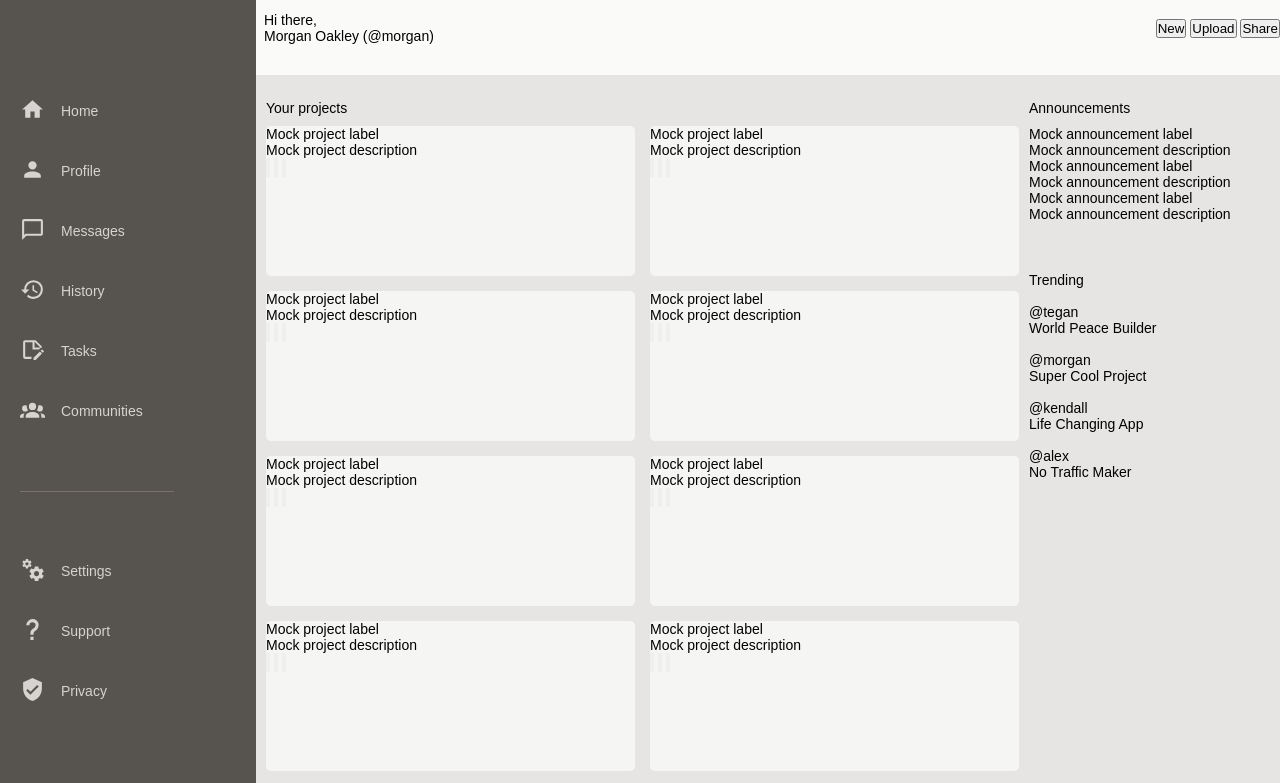
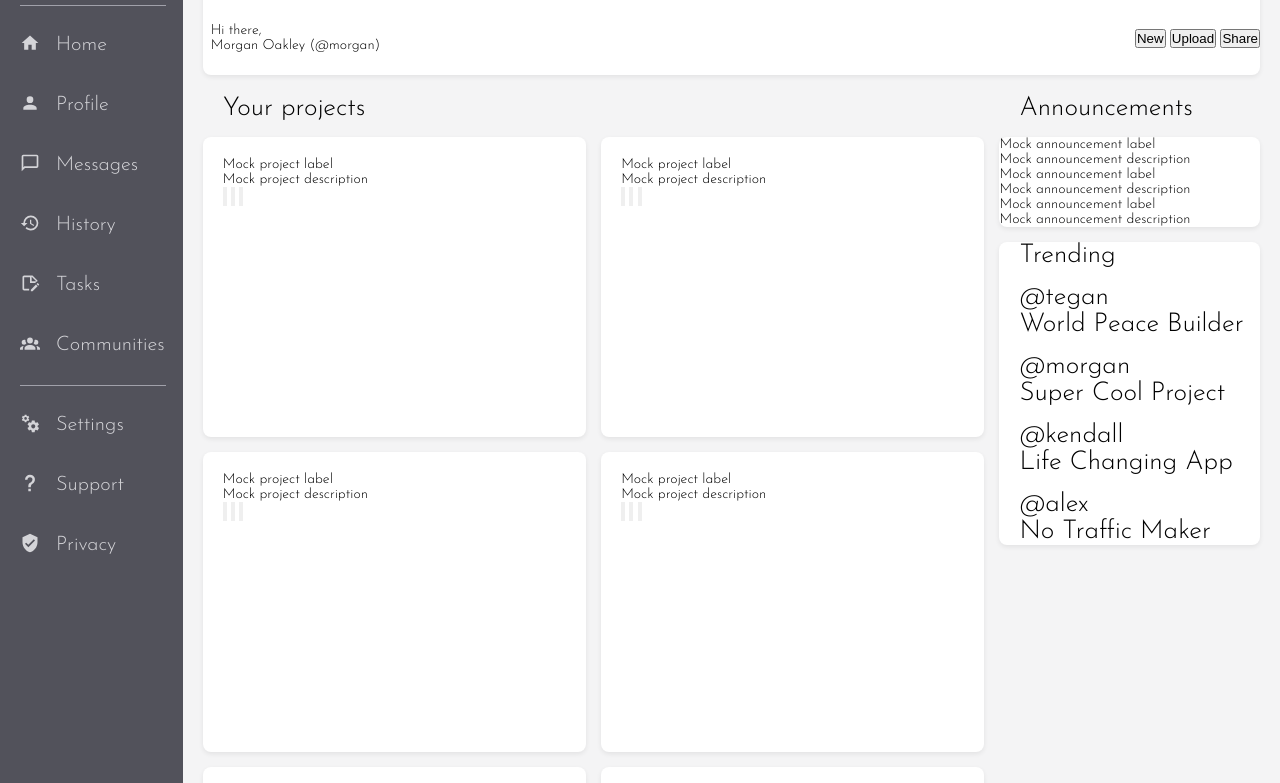
Before and after one commit to sevleo/TOP-Dashboard, a plain HTML site: page index.html in a window 1280 px wide. Shown: the part 75-858 px from the top of the page. Drawn offline with Linux system fonts and the light colour scheme.

Commit message:
Improve navigation divider width and centering

```diff
--- a/index.html
+++ b/index.html
@@ -6,6 +6,9 @@
     <title>Document</title>
     <link rel="stylesheet" href="styles.css">
     <script src="js.js"></script>
+    <link rel="preconnect" href="https://fonts.googleapis.com">
+    <link rel="preconnect" href="https://fonts.gstatic.com" crossorigin>
+    <link href="https://fonts.googleapis.com/css2?family=Josefin+Sans:wght@100;300&display=swap" rel="stylesheet">
 </head>
 <body>
     <div class="container">
--- a/styles.css
+++ b/styles.css
@@ -1,10 +1,13 @@
 /* General styles */
+
+
 
 * {
     margin: 0;
     padding: 0;
     box-sizing: border-box;
     list-style-type: none;
+    /* font-family: Arial, Helvetica, sans-serif; */
 }
 
 :root {
@@ -29,7 +32,7 @@
     --sky-950: #082f49; */
 
     /* Color palette (Zinc) */
-    /* --sky-50: #fafafa;
+    --sky-50: #fafafa;
     --sky-100: #f4f4f5;
     --sky-200: #e4e4e7;
     --sky-300: #d4d4d8;
@@ -39,10 +42,10 @@
     --sky-700: #3f3f46;
     --sky-800: #27272a;
     --sky-900: #18181b;
-    --sky-950: #09090b; */
+    --sky-950: #09090b;
 
      /* Color palette (Stone) */
-     --sky-50: #fafaf9;
+     /* --sky-50: #fafaf9;
      --sky-100: #f5f5f4;
      --sky-200: #e7e5e4;
      --sky-300: #d6d3d1;
@@ -52,15 +55,15 @@
      --sky-700: #44403c;
      --sky-800: #292524;
      --sky-900: #1c1917;
-     --sky-950: #0c0a09;
+     --sky-950: #0c0a09; */
 
 
     --menu-icon-color: var(--sky-300);
-    --menu-icon-color-hover: var(--sky-50);
+    --menu-icon-color-hover: var(--sky-400);
 }
 
 html {
-    font-family: sans-serif;
+    font-family: 'Josefin Sans', sans-serif;
     font-size: 14px;
     height: 100vh;
 }
@@ -74,7 +77,7 @@ body {
 
 .container {
     display: grid;
-    grid-template-columns: 1fr 4fr;
+    grid-template-columns: 1fr 6fr;
     grid-template-rows: 150px 1fr;
 }
 
@@ -89,51 +92,62 @@ body {
     display: grid;
     align-content: start;
     min-width: 170px;
-    grid-template-rows: minmax(50px, 7vh) auto 1fr;
+    grid-template-rows: minmax(70px, 7vh) auto 1fr;
+    font-size: 20px;
     /* gap: 3vh; */
     position: relative;
 
     /* width: 20%; */
     /* position: fixed; */
 
+
 }
 
 .navigation-header {
     padding-left: 20px;
     font-size: 25px;
-    color: var(--sky-50);
+    color: var(--sky-100);
     position: absolute;
     top: 0px;
     left: 0px;
 }
 
-.navigation-menu {
-    margin-top: 100px;
-    margin-bottom: 50px;
-}
-
-.navigation-additional-menu {
-    margin-top: 50px;
-}
+/* .navigation-header > p {
+    margin-top: 10px;
+} */
 
 .navigation > div:nth-child(1),
 .navigation > div:nth-child(2),
 .navigation > div:nth-child(3) {
     position: relative;
     .image > svg {
-        height: 25px;
+        height: 20px;
         width: auto;
         margin-right: 2vh;
     }
 }
 
+.navigation > div:nth-child(2) {
+    margin-top: 20px;
+}
+
+.navigation > div:nth-child(3) {
+    margin-top: 20px;
+}
+
+
+.navigation > div:nth-child(2)::before,
 .navigation > div:nth-child(3)::before {
     content: "";
+    display: block;
     position: absolute;
-    height: 1px;
-    width: 60%;
-    background-color: var(--sky-500);
-    top: -50px;
+    height: 0.5px;
+    width: 80%;
+    background-color: var(--sky-400);
+    justify-self: center;
+    margin-left: auto;
+    margin-right: auto;
+    top: -10px;
     left: 20px;
 }
 
@@ -148,6 +162,7 @@ ul > li {
     /* margin-top: 20px; */
     height: 60px;
     padding-left: 20px;
+    cursor: pointer;
 }
 
 
@@ -156,10 +171,14 @@ ul > li {
 .header {
     grid-column: 2 / 3;
     grid-row: 1 / 2;
-    background-color: aqua;
+    border-radius: 8px;
     display: grid;
     grid-template: minmax(50px, 7vh) 1fr / 1fr;
     min-height: 75px;
+    margin-top: 20px;
+    margin-left: 20px;
+    margin-right: 20px;
+    box-shadow:  0px 2px 5px rgba(0, 0, 0, 0.075);
 }
 
 .header svg {
@@ -199,9 +218,10 @@ ul > li {
     display: grid;
     grid-template-columns: 3fr 1fr;
     grid-template-rows: auto auto;
-    gap: 10px;
-    margin-left: 10px;
-    margin-top: 25px;
+    gap: 15px;
+    margin-left: 20px;
+    margin-right: 20px;
+    margin-top: 20px;
 }
 
 .content-projects {
@@ -209,35 +229,68 @@ ul > li {
     grid-row: 2 / 3;
     grid-template-columns: repeat(auto-fit, minmax(300px, 1fr));
     gap: 15px;
+    /* margin-right: 10px; */
+}
+
+.project {
+    background-color: var(--sky-100);
+    border-radius: 8px;
+    height: 300px;
+
+    /* box-shadow: 2px 2px 8px 1px #68765381; */
+    box-shadow:  0px 2px 5px rgba(0, 0, 0, 0.075);
+    transition: all 0.4s;
+
 
 }
 
-.project {
-    height: 150px;
-    border-radius: 5px;
+.project:hover {
+    box-shadow: 0px 2px 10px  rgba(0, 0, 0, 0.50);
+    transition: all 0.4s;
+    outline: 2px solid var(--sky-200);
+}
+
+.project-label {
+    margin-left: 20px;
+    margin-top: 20px;
+    margin-right: 20px;
+}
+
+.project-description,
+.project-buttons {
+    margin-left: 20px;
+    margin-right: 20px;
 }
 
 .content-sidebar {
     grid-row: 2 / 3;
 }
 
+.content-sidebar > div {
+    box-shadow:  0px 2px 5px rgba(0, 0, 0, 0.075);
+    background-color: white;
+    border-radius: 8px;
+}
+
 .content p {
     grid-row: 1 / 2;
+    font-size: 26px;
+    padding-left: 20px;
 }
 
 .announcements {
-    margin-bottom: 50px;
+    margin-bottom: 15px;
 }
 
 
 /* Colors */
 
 .container {
-    background-color: var(--sky-200);
+    background-color: var(--sky-100);
 }
 
 .project {
-    background-color: var(--sky-100);
+    background-color: white;
 }
 
 .navigation {
@@ -246,26 +299,32 @@ ul > li {
 }
 
 .header {
-    background-color: var(--sky-50);
+    background-color: white;
+}
+
+
+/* Effects */
+
+li:hover {
+    background-color: #6564616d;
+    /* color: var(--sky-50); */
+    color: var(--sky-400);
+    border-left: 3px var(--sky-400) solid;
+    padding-left: 17px;
+    /* cursor:pointer; */
+}
+
+li:hover > .image > svg {
+    fill: var(--menu-icon-color-hover);
+    /* fill: black; */
 }
 
 /* li {
     transition: all 0.1s ease-in-out;
 } */
 
-li:hover {
-    background-color: #6564616d;
-    color: var(--sky-50);
-    border-left: 3px var(--sky-400) solid;
-    padding-left: 17px;
+li:active {
+    /* transition: all 1s ; */
+    background-color: #3938366d;
+    z-index: 1;
 }
-
-li:hover > .image > svg {
-    fill: var(--menu-icon-color-hover);
-}
-
-
-
-.navigation {
-    /* align-content: center; */
-}
```
Also changed, not shown: fonts/Josefin_Sans/JosefinSans-Italic-VariableFont_wght.ttf (added), fonts/Josefin_Sans/JosefinSans-VariableFont_wght.ttf (added), fonts/Josefin_Sans/OFL.txt (added), fonts/Josefin_Sans/README.txt (added), fonts/Josefin_Sans/static/JosefinSans-Bold.ttf (added), fonts/Josefin_Sans/static/JosefinSans-BoldItalic.ttf (added), fonts/Josefin_Sans/static/JosefinSans-ExtraLight.ttf (added), fonts/Josefin_Sans/static/JosefinSans-ExtraLightItalic.ttf (added), fonts/Josefin_Sans/static/JosefinSans-Italic.ttf (added), fonts/Josefin_Sans/static/JosefinSans-Light.ttf (added), fonts/Josefin_Sans/static/JosefinSans-LightItalic.ttf (added), fonts/Josefin_Sans/static/JosefinSans-Medium.ttf (added), fonts/Josefin_Sans/static/JosefinSans-MediumItalic.ttf (added), fonts/Josefin_Sans/static/JosefinSans-Regular.ttf (added), 4 more files.
